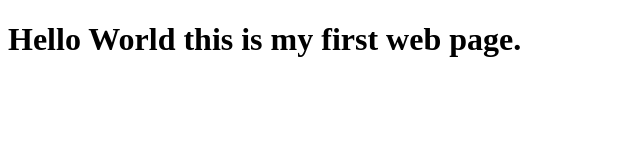
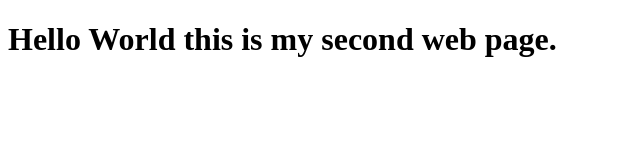
Before and after one commit to mattschober/staticwebsite, a plain HTML site: page index.html in a window 1280 px wide. Shown: the whole page, without its empty margins (0-640 px from the left). Drawn offline with Linux system fonts and the light colour scheme.

Commit message:
Update index.html

```diff
--- a/index.html
+++ b/index.html
@@ -7,6 +7,6 @@
     <title>GFG</title>
 </head>
 <body>
-    <h1>Hello World this is my first web page.</h1>
+    <h1>Hello World this is my second web page.</h1>
 </body>
 </html>
```
